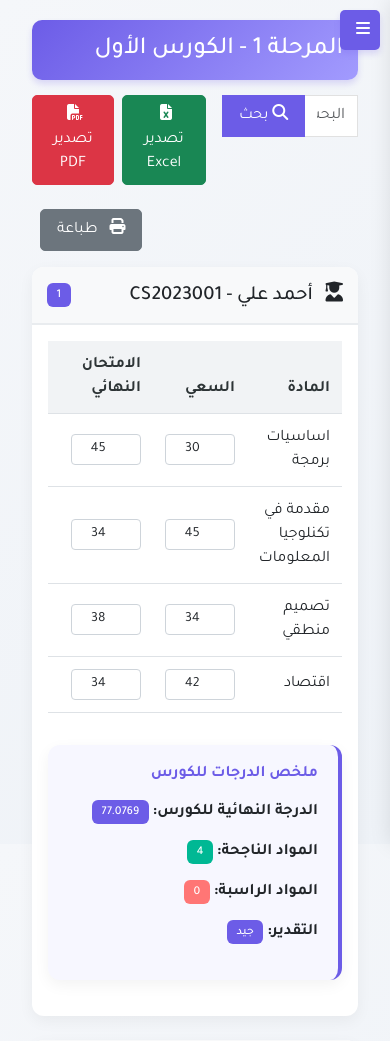
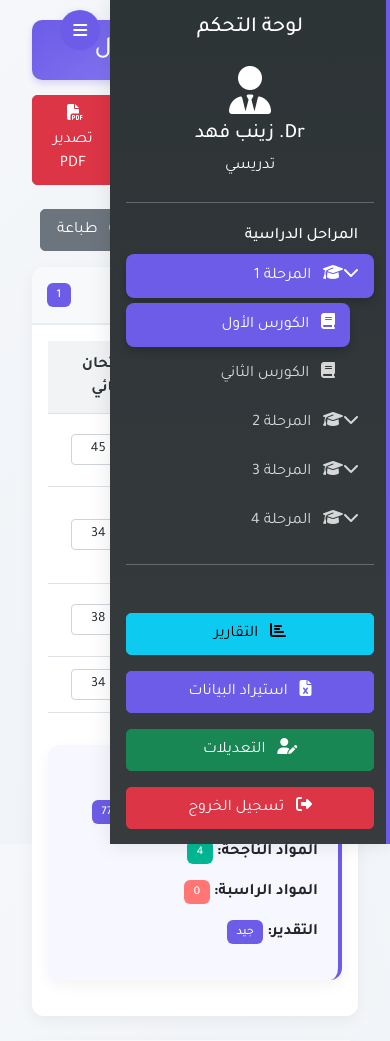
Before and after one commit to JJ36t/Examination-Sys, a Flask app: page /instructor/dashboard in a window 390 px wide. Shown: the top 1041 px of the page. Run offline with Flask 3, Linux system fonts and the light colour scheme; a user stored in the database is signed in; data comes from the database, SQL or seed files in the repository; some libraries are stand-ins or nearby versions.

Commit message:
sidebar for mobile enhans

```diff
--- a/templates/base.html
+++ b/templates/base.html
@@ -20,13 +20,15 @@
         }
         .sidebar {
             height: 100vh;
-            width: 250px;
+            width: 280px;
             background: linear-gradient(180deg, #2d3436, #373b3e);
             color: white;
             position: fixed;
-            transition: all 0.3s;
+            transition: all 0.4s ease-in-out;
             z-index: 999;
             box-shadow: 0 0 20px rgba(0, 0, 0, 0.1);
+            right: 0;
+            top: 0;
         }
         .sidebar .nav-link {
             color: rgba(255, 255, 255, 0.8);
@@ -46,28 +48,38 @@
             box-shadow: 0 4px 8px rgba(0, 0, 0, 0.2);
         }
         .content {
-            margin-right: 250px;
+            margin-right: 280px;
             padding: 20px;
-            transition: all 0.3s;
+            transition: all 0.4s ease-in-out;
         }
         .content.full-width {
             margin-right: 0;
         }
         .sidebar-toggle {
             cursor: pointer;
-            padding: 10px;
+            padding: 10px 14px;
             position: fixed;
-            top: 10px;
-            right: 10px;
+            top: 15px;
+            right: 15px;
             z-index: 1000;
             background-color: #6c5ce7;
             color: white;
-            border-radius: 5px;
-            display: none;
-            box-shadow: 0 4px 6px rgba(108, 92, 231, 0.2);
+            border-radius: 50%;
+            display: flex;
+            align-items: center;
+            justify-content: center;
+            box-shadow: 0 4px 10px rgba(108, 92, 231, 0.3);
+            transition: all 0.3s ease;
         }
-        .search-box {
-            margin-bottom: 20px;
+        .sidebar-toggle:hover {
+            transform: scale(1.1);
+            box-shadow: 0 6px 15px rgba(108, 92, 231, 0.4);
+        }
+        .sidebar-toggle i {
+            transition: transform 0.3s ease;
+        }
+        .sidebar-hidden .sidebar-toggle i {
+            transform: rotate(180deg);
         }
         .grade-table {
             background-color: white;
@@ -159,18 +171,33 @@
         }
 
         /* Responsive design */
-        @media (max-width: 768px) {
+        @media (max-width: 992px) {
             .sidebar {
-                margin-right: -250px;
+                right: -280px;
             }
             .sidebar.active {
-                margin-right: 0;
+                right: 0;
             }
             .content {
                 margin-right: 0;
             }
             .sidebar-toggle {
-                display: block;
+                display: flex;
+                right: 15px;
+            }
+            body.sidebar-visible .sidebar-toggle {
+                right: 295px;
+            }
+        }
+
+        @media (max-width: 576px) {
+            .sidebar-toggle {
+                top: 10px;
+                right: 10px;
+                padding: 8px 12px;
+            }
+            body.sidebar-visible .sidebar-toggle {
+                right: 290px;
             }
         }
     </style>
@@ -195,9 +222,71 @@
 
     <script>
         $(document).ready(function() {
-            // Toggle sidebar
+            // استعادة حالة الشريط الجانبي من التخزين المحلي
+            var sidebarState = localStorage.getItem('sidebarState');
+
+            // التحقق من حالة الجهاز وتطبيق الأنماط المناسبة
+            function applySidebarState() {
+                if ($(window).width() <= 992) {
+                    // الأجهزة الصغيرة
+                    if (sidebarState === 'hidden') {
+                        $('.sidebar').removeClass('active');
+                        $('body').removeClass('sidebar-visible');
+                    } else {
+                        $('.sidebar').addClass('active');
+                        $('body').addClass('sidebar-visible');
+                    }
+                } else {
+                    // الأجهزة الكبيرة
+                    if (sidebarState === 'hidden') {
+                        $('.content').addClass('full-width');
+                        $('.sidebar').css('right', '-280px');
+                        $('body').addClass('sidebar-hidden');
+                    } else {
+                        $('.content').removeClass('full-width');
+                        $('.sidebar').css('right', '0');
+                        $('body').removeClass('sidebar-hidden');
+                    }
+                }
+            }
+
+            // تطبيق حالة الشريط الجانبي عند التحميل
+            applySidebarState();
+
+            // التبديل بين إظهار وإخفاء الشريط الجانبي
             $('.sidebar-toggle').click(function() {
-                $('.sidebar').toggleClass('active');
+                if ($(window).width() <= 992) {
+                    // للأجهزة الصغيرة
+                    $('.sidebar').toggleClass('active');
+                    $('body').toggleClass('sidebar-visible');
+
+                    if ($('.sidebar').hasClass('active')) {
+                        localStorage.setItem('sidebarState', 'visible');
+                    } else {
+                        localStorage.setItem('sidebarState', 'hidden');
+                    }
+                } else {
+                    // للأجهزة الكبيرة
+                    if ($('.content').hasClass('full-width')) {
+                        $('.content').removeClass('full-width');
+                        $('.sidebar').animate({right: '0'}, 300);
+                        $('body').removeClass('sidebar-hidden');
+                        localStorage.setItem('sidebarState', 'visible');
+                    } else {
+                        $('.content').addClass('full-width');
+                        $('.sidebar').animate({right: '-280px'}, 300);
+                        $('body').addClass('sidebar-hidden');
+                        localStorage.setItem('sidebarState', 'hidden');
+                    }
+                }
+
+                // تغيير أيقونة الزر
+                $(this).find('i').toggleClass('fa-bars fa-times');
+            });
+
+            // إعادة تعيين حالة الشريط الجانبي عند تغيير حجم النافذة
+            $(window).resize(function() {
+                applySidebarState();
             });
 
             // Apply animation to elements
--- a/templates/instructor_dashboard.html
+++ b/templates/instructor_dashboard.html
@@ -1,7 +1,7 @@
 {% extends "base.html" %}
 
 {% block content %}
-<div class="sidebar-toggle">
+<div class="sidebar-toggle" title="إخفاء/إظهار القائمة الجانبية">
     <i class="fas fa-bars"></i>
 </div>
 
--- a/templates/student_dashboard.html
+++ b/templates/student_dashboard.html
@@ -1,7 +1,7 @@
 {% extends "base.html" %}
 
 {% block content %}
-<div class="sidebar-toggle">
+<div class="sidebar-toggle" title="إخفاء/إظهار القائمة الجانبية">
     <i class="fas fa-bars"></i>
 </div>
 
```
